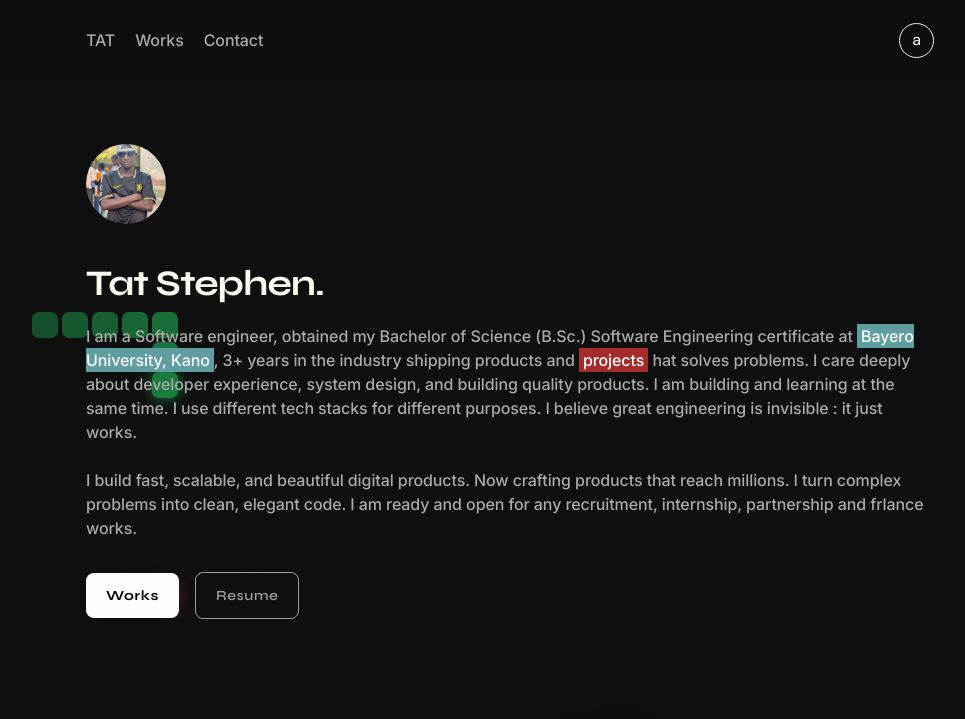
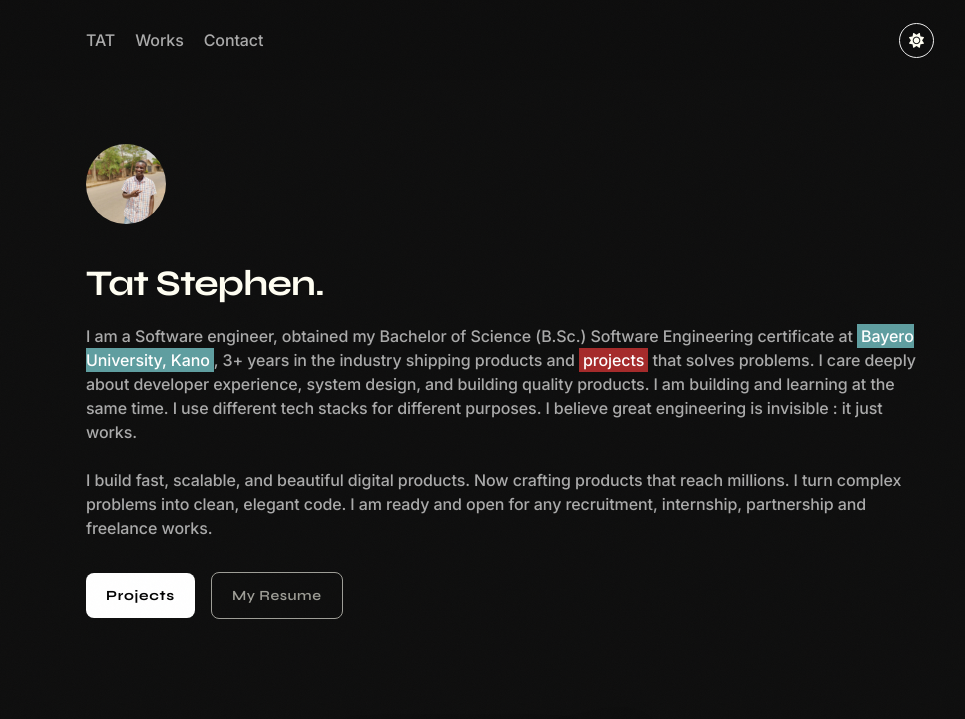
Before and after one commit to tatstephenweb/tat, a Flask app: page / in a window 1280 px wide. Shown: the top 719 px of the page, without its empty margins (130-1095 px from the left). Run offline with Flask 3, Linux system fonts and the light colour scheme; some libraries are stand-ins or nearby versions.

Commit message:
Add files via upload

```diff
--- a/templates/base.html
+++ b/templates/base.html
@@ -4,7 +4,7 @@
   <meta charset="UTF-8" />
   <meta name="viewport" content="width=device-width, initial-scale=1.0" />
   <title>{% block title %}Tat Stephen{% endblock %}</title>
-
+  <link rel="stylesheet" href="{{url_for('static', filename='css/all.min.css')}}">
   <!-- Tailwind (local) — must load BEFORE the config below -->
   <script src="{{ url_for('static', filename='js/tailwind.js') }}"></script>
   <script>
@@ -68,8 +68,14 @@
       <div class="flex items-center gap-5">
       <!-- Desktop links -->
       <a href="{{ url_for('index') }}" class="text-muted">TAT</a>
-      <a href="{{ url_for('works') }}" class="text-muted">Works</a>
-      <a href="{{ url_for('contact') }}" class="text-muted">Contact</a>
+      <a href="{{ url_for('works') }}" class="text-muted">
+        <!--<i class="fas fa-briefcase text-[20px]"></i>-->
+        Works
+      </a>
+      <a href="{{ url_for('contact') }}" class="text-muted">
+        <!--<i class="fas fa-briefcase text-[20px]"></i>-->
+        Contact
+      </a>
     </div>
 
       <div class="flex items-center gap-4">
@@ -81,9 +87,10 @@
           <span class="knob" style="position: absolute; top: 0px;
       display:flex;align-items: center;justify-content: center;
       width: 100%; height: 100%;
-      border-radius: 50%;
-      background: transparent;
-      border: solid 1px #eee;">a</span>
+      background: transparent;">
+      <i class="fas fa-moon text-[15px] dark:hidden"></i>
+      <i class="fas fa-sun text-[15px] hidden dark:inline"></i>
+      </span>
         </button>
         <!-- Mobile hamburger -->
         <button id="hamburger" class="hidden flex flex-col gap-1.5 p-1" aria-label="Menu">
@@ -104,13 +111,18 @@
   <!-- ─── PAGE CONTENT ───────────────────────────────────────────────── -->
   {% block content %}{% endblock %}
 
-  <footer class="max-w-4xl mx-auto p-6 border-t dark:border-white/20 border-black/20 flex gap-3">
+  <footer class="max-w-4xl mx-auto p-6 border-t dark:border-white/20 border-black/20">
+    <div class="flex gap-3">
     <a href="https://github.com/tatstephenweb" class="text-muted">GitHub</a>
     <a href="mailto:tatstephenweb@gmail.com" class="text-muted">tatstephen15@gmail.com</a>
+    </div>
+
+    <div class="text-muted mb-10">
+      &copy;2026
+    </div>
   </footer>
 
   <script src="{{ url_for('static', filename='js/script.js') }}"></script>
-  <script src="{{ url_for('static', filename='js/snake-bg.js') }}" defer></script>
   {% block scripts %}{% endblock %}
 </body>
 </html>
--- a/templates/index.html
+++ b/templates/index.html
@@ -9,7 +9,7 @@
       <!-- Avatar -->
       <div class="relative mb-10 flex-shrink-0" data-animate>
         <div class="w-20 h-20 rounded-full overflow-hidden">
-          <img src="{{ url_for('static', filename='images/be4739c1-99e6-497b-bec2-15a24054e508.jpeg')}}" alt="Tat Stephen" class="w-full h-full object-cover" />
+          <img src="{{ url_for('static', filename='images/profile-pic.jpg')}}" alt="Tat Stephen" class="w-full h-full object-cover" />
         </div>
       </div>
 
@@ -22,40 +22,50 @@
         <p class="text-muted leading-relaxed mb-8" data-animate>
           I am a Software engineer, obtained my Bachelor of Science (B.Sc.) Software Engineering certificate at
           <a href="http://buk.edu.ng/Home" title="BUK" style="background-color:cadetblue; color:white; padding:2px 4px">Bayero University, Kano</a>, 3+ years in the industry shipping products and
-          <a href="#" title="my projects" style="background-color: brown; color:white; padding:2px 4px">projects</a>
-          hat solves problems. I care deeply about developer experience, system design, and building quality products.
+          <a href="{{ url_for('works') }}#work" title="my projects" style="background-color: brown; color:white; padding:2px 4px">projects</a>
+          that solves problems. I care deeply about developer experience, system design, and building quality products.
           I am building and learning at the same time.
           I use different tech stacks for different purposes.
           I believe great engineering is invisible : it just works.
           <br>
           <br>
           I build fast, scalable, and beautiful digital products. Now crafting products that reach millions. I turn complex problems into clean, elegant code.
-          I am ready and open for any recruitment, internship, partnership and frlance works.
+          I am ready and open for any recruitment, internship, partnership and freelance works.
         </p>
 
 
         <!-- CTAs -->
         <div class="flex flex-wrap items-center gap-4" data-animate>
-          <a href="{{ url_for('works') }}" class="btn-primary px-5 py-3 rounded-lg inline-flex items-center gap-2" style="font-size:14px">
-            <span>Works</span>
+          <a href="{{ url_for('works') }}#work" class="btn-primary px-5 py-3 rounded-lg inline-flex items-center gap-2" style="font-size:14px">
+            <span>Projects</span>
           </a>
-          <a href="#" class="btn-ghost px-5 py-3 rounded-lg inline-flex items-center gap-2" style="font-size:14px">
-            <span>Resume</span>
+          <a href="{{ url_for('static', filename='docs/TAT STEPHEN_resume.pdf')}}" class="btn-ghost px-5 py-3 rounded-lg inline-flex items-center gap-2" style="font-size:14px">
+            <span>My Resume</span>
           </a>
         </div>
 
       </div>
     </div>
   </section>
-<section class="polaroid-section" id="polaroid">
+
+  <section class="polaroid-section" id="polaroid">
     <div class="polaroid-stack">
-      <div class="polaroid back"><div class="fill"></div></div>
+      <div class="polaroid back"><div class="fill"></div>
+    </div>
 
       <figure class="polaroid front">
         <!-- Flask: src="{{ url_for('static', filename='images/profile.jpg') }}" -->
-        <img src="{{ url_for('static', filename='images/be4739c1-99e6-497b-bec2-15a24054e508.jpeg')}}" alt="Tat Stephen" class="w-full h-full object-cover" />
-        <figcaption>@codewithhonour</figcaption>
+        <img src="{{ url_for('static', filename='images/IMG_0249.JPG')}}" alt="Tat Stephen" class="w-full h-full object-cover" />
+        <figcaption></figcaption>
+      </figure>
+
+      <figure class="polaroid right">
+        <!-- Flask: src="{{ url_for('static', filename='images/profile.jpg') }}" -->
+        <img src="{{ url_for('static', filename='images/gangster-pic.jpeg')}}" alt="Tat Stephen" class="w-full h-full object-cover" />
+        <figcaption></figcaption>
       </figure>
     </div>
+
   </section>
+
 {% endblock %}
```
Also changed, not shown: templates/contact.html (+6 -6 lines), templates/works.html (+8 -16 lines).
